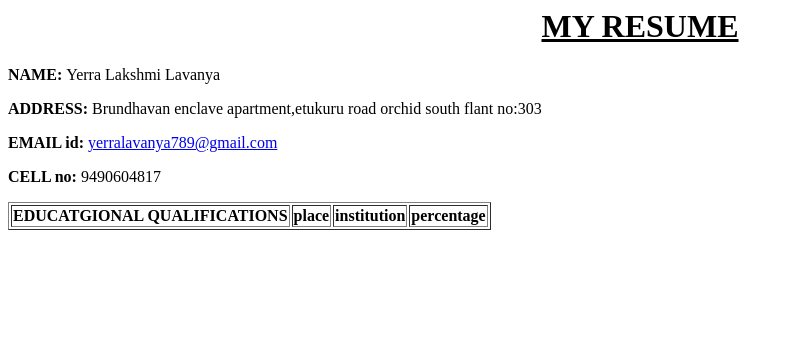
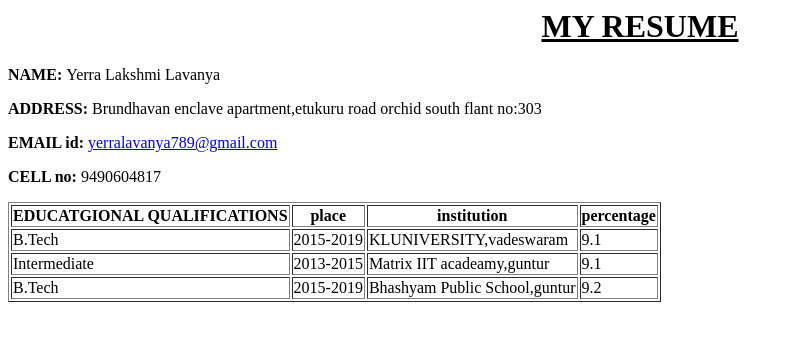
Before and after one commit to lavanyasony/lavanyasony.github.io, a plain HTML site: page sony.html in a window 1280 px wide. Shown: the whole page, without its empty margins (0-794 px from the left). Drawn offline with Linux system fonts and the light colour scheme.

Commit message:
Update sony.html

```diff
--- a/sony.html
+++ b/sony.html
@@ -9,8 +9,28 @@
   <table border=1>
                  <tr>
                           <th>EDUCATGIONAL QUALIFICATIONS</th>
-                 <th>place</th>
-                 <th>institution</th>
-                 <th>percentage</th>
-
+                          <th>place</th>
+                          <th>institution</th>
+                          <th>percentage</th>
+                 </tr>
+                 <tr>
+                   <td>B.Tech</td>
+                   <td>2015-2019</td>
+                   <td>KLUNIVERSITY,vadeswaram</td>
+                   <td>9.1</td>
+                 </tr>
+                 <tr>
+                    <td>Intermediate</td>
+                   <td>2013-2015</td>
+                   <td>Matrix IIT acadeamy,guntur</td>
+                   <td>9.1</td>
+    </tr>
+    <tr>
+       <td>B.Tech</td>
+                   <td>2015-2019</td>
+                   <td>Bhashyam Public School,guntur</td>
+                   <td>9.2</td>
+    </tr>
+  </table>
     </body>
+</html>
```
